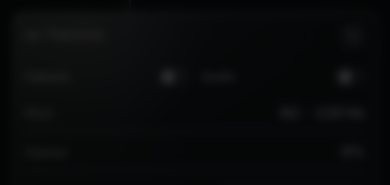
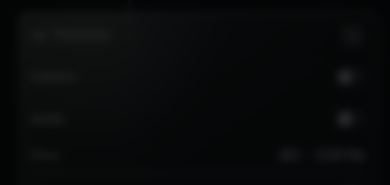
Before and after one commit to sichengchen/theremin, a React (Vite) app: page / in a window 390 px wide. Shown: the top 185 px of the page. Built offline with nearby package versions, Linux system fonts and the light colour scheme.

Commit message:
style: narrow control panel layout

```diff
--- a/src/styles.css
+++ b/src/styles.css
@@ -229,7 +229,7 @@ button:not(:disabled) {
 .control-dock {
   position: absolute;
   z-index: 20;
-  width: min(430px, calc(100vw - 32px));
+  width: min(360px, calc(100vw - 32px));
   max-height: calc(100vh - 32px);
   overflow: auto;
   border: 1px solid var(--liquid-glass-edge);
@@ -370,8 +370,7 @@ button:not(:disabled) {
 
 .switch-grid {
   display: grid;
-  grid-template-columns: repeat(2, minmax(0, 1fr));
-  gap: 14px;
+  gap: 10px;
 }
 
 .switch-row,
@@ -608,7 +607,7 @@ button:not(:disabled) {
 
 @media (max-width: 640px) {
   .control-dock {
-    width: min(430px, calc(100vw - 24px));
+    width: min(360px, calc(100vw - 24px));
     max-height: min(58vh, calc(100vh - 24px));
   }
 
@@ -638,10 +637,6 @@ button:not(:disabled) {
     right: 12px;
     bottom: 12px;
     left: auto;
-  }
-
-  .meter-grid {
-    grid-template-columns: 1fr;
   }
 
   .split-control {
```
